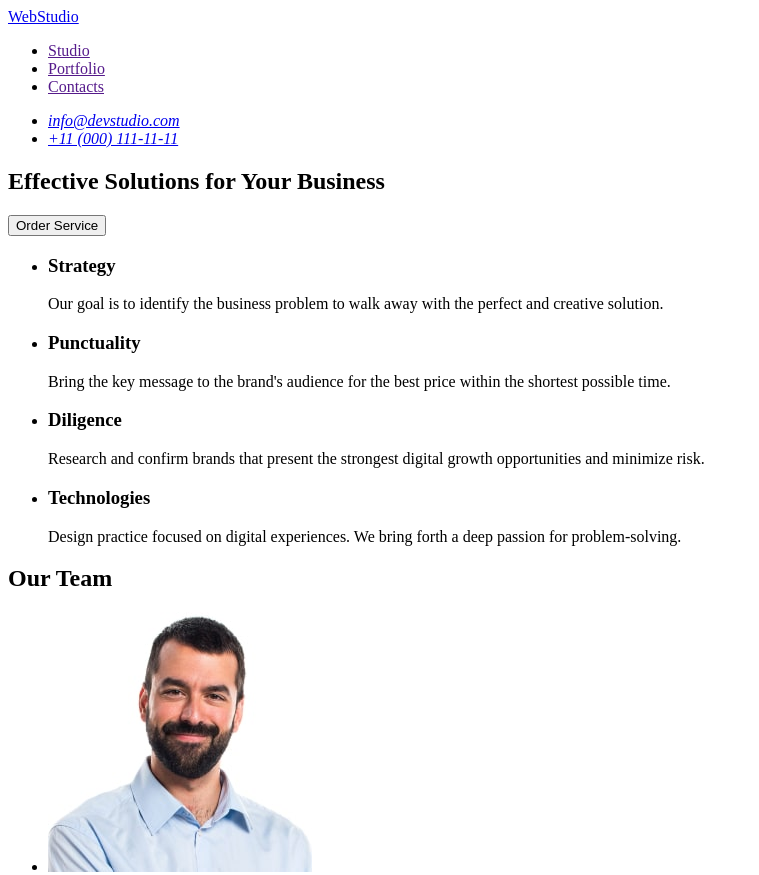
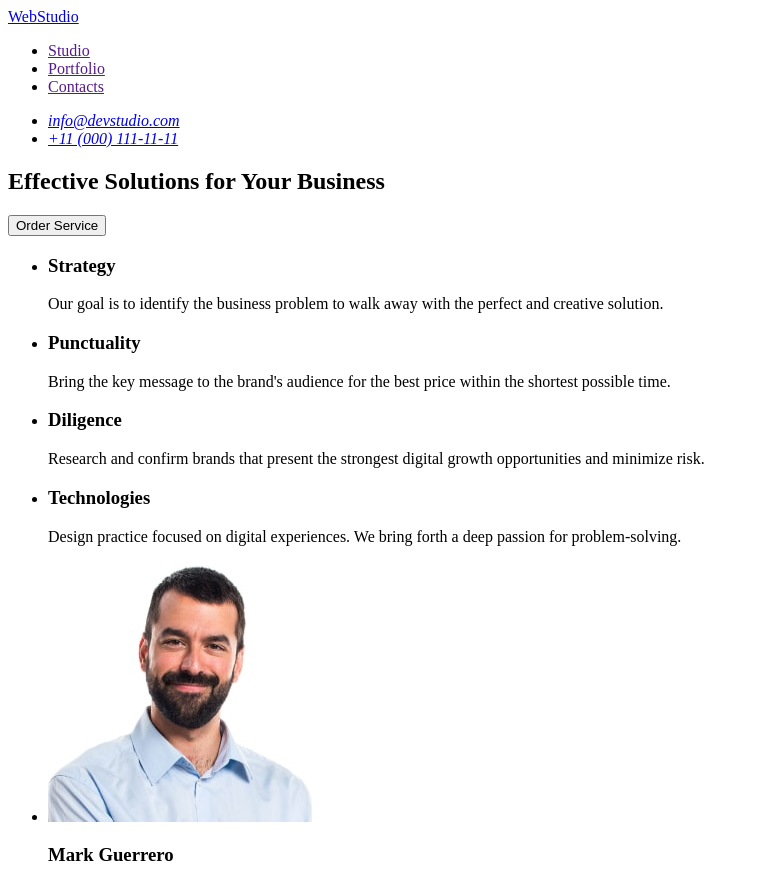
Before and after one commit to BambiPirelli/goit-markup-hw-01, a plain HTML site: page index.html in a window 1280 px wide. Shown: the top 875 px of the page, without its empty margins (0-759 px from the left). Drawn offline with Linux system fonts and the light colour scheme.

Commit message:
h2 hidden

```diff
--- a/index.html
+++ b/index.html
@@ -36,6 +36,7 @@
         <!--Hero Section-->
 
         <section>
+            <h2 hidden>List of Benefits</h2>
             <ul>
                 <li>
                     <h3>Strategy</h3>
@@ -62,7 +63,7 @@
         <!--Team Section-->
 
         <section>
-            <h2>Our Team</h2>
+            <h2 hidden>Our Team</h2>
             <ul>
                 <li><img src="./images/img1.jpg" alt="Product" width="264" height="260">
                     <h3>Mark Guerrero</h3> <p>Product Designer</p>
```
